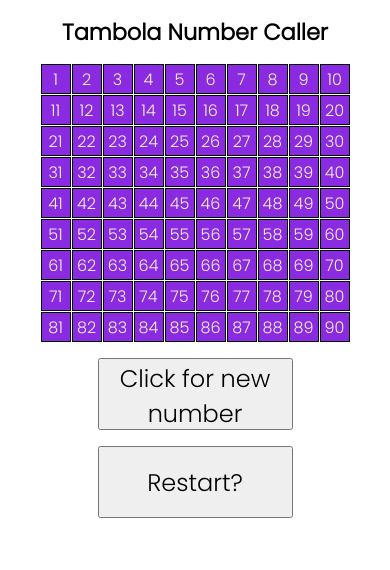
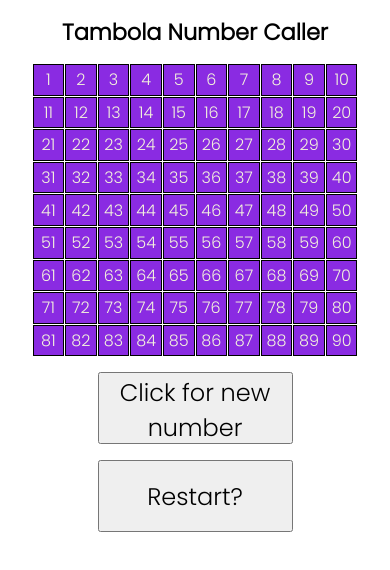
Before and after one commit to shubhamrustagi/housieCounter, a website: page index.html in a window 390 px wide. Drawn offline with Linux system fonts and the light colour scheme.

Commit message:
grid sizing

```diff
--- a/style.css
+++ b/style.css
@@ -49,8 +49,8 @@
     justify-content: center;
     align-items: center;
     border: 1px solid black;
-    height: 1.75rem;
-    width:  1.75rem;
+    height: 1.85rem;
+    width:  1.85rem;
     background-color: blueviolet;
     transition: color 500ms, background-color 500ms;
   }
```
